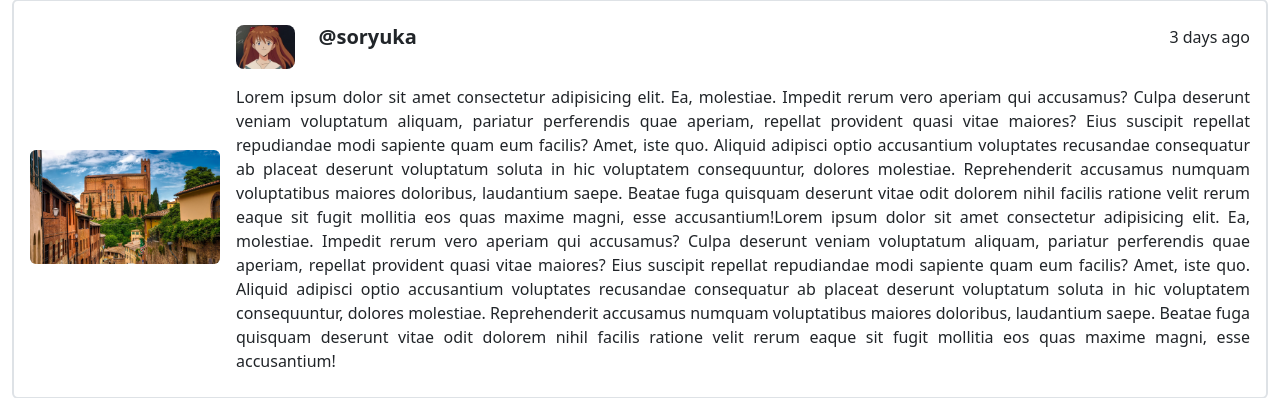
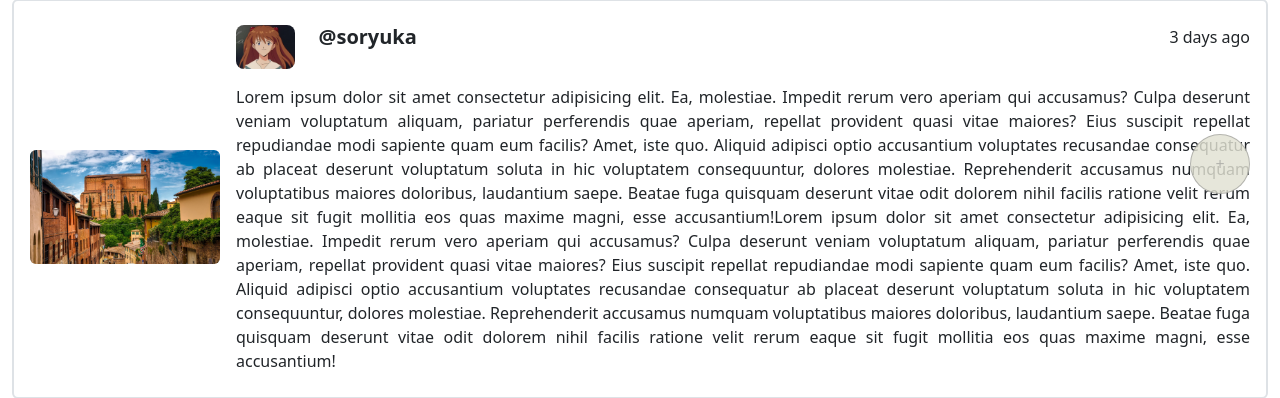
Before and after one commit to nMaax/iaw-workspace, a Flask app: page / in a window 1280 px wide. Shown: the part 576-974 px from the top of the page. Run offline with Flask 2, Linux system fonts and the light colour scheme.

Commit message:
Re-added plus button

```diff
--- a/templates/index.html
+++ b/templates/index.html
@@ -32,4 +32,7 @@
 
 {% endfor %}
 
+<!-- Plus Button fixed over page-->
+<button class="plus-button">+</button>
+
 {% endblock %}
```
